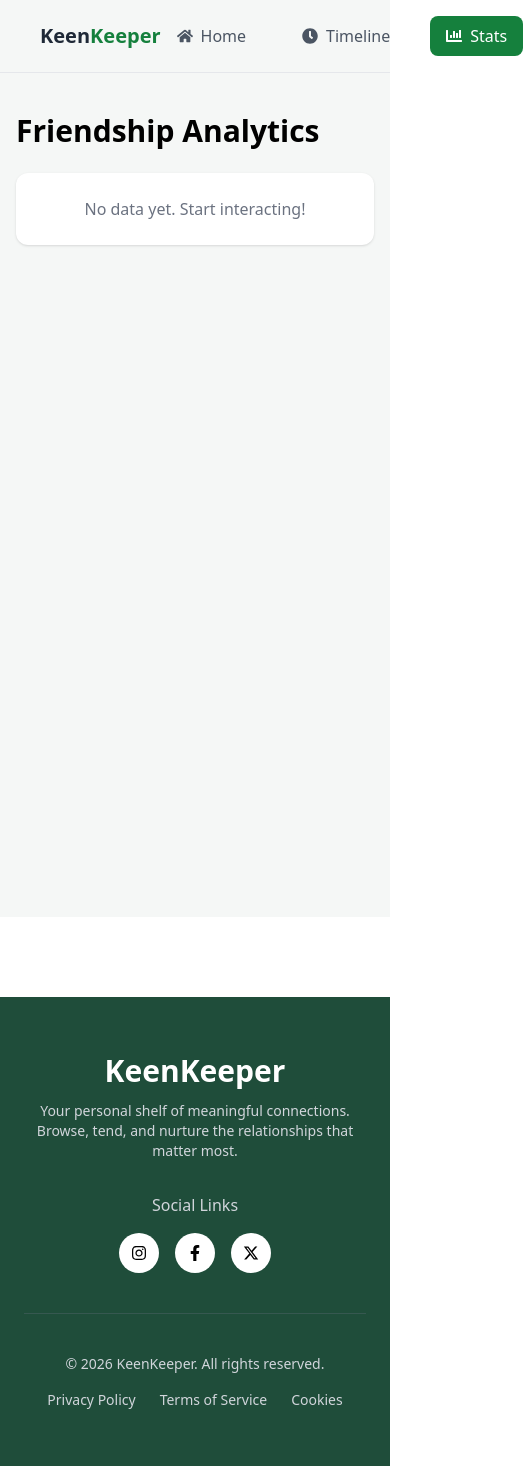
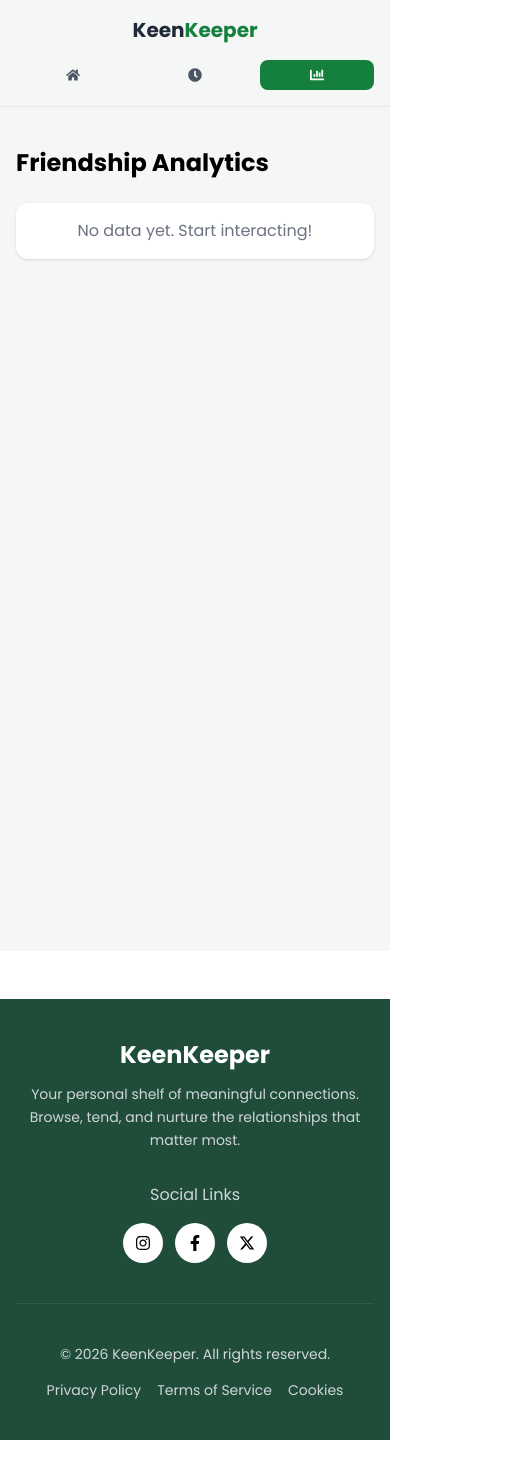
Before and after one commit to musfik070-gif/Assignment-7, a React (Vite) app: page /stats in a window 390 px wide. Shown: the whole page, 523 px wide, since content can reach past the window. After the commit the page ends 1440 px from the top, so only its background shows below. Built offline with nearby package versions, Linux system fonts and the light colour scheme.

Commit message:
made responsive for tablet and mobile

```diff
--- a/index.html
+++ b/index.html
@@ -3,6 +3,12 @@
   <head>
     <meta charset="UTF-8" />
     <link rel="icon" type="image/svg+xml" href="/favicon.svg" />
+    <link rel="preconnect" href="https://fonts.googleapis.com" />
+    <link rel="preconnect" href="https://fonts.gstatic.com" crossorigin />
+    <link
+      href="https://fonts.googleapis.com/css2?family=Geist:wght@100..900&family=Hind+Siliguri:wght@300;400;500;600;700&family=Inter:ital,opsz,wght@0,14..32,100..900;1,14..32,100..900&family=Manrope:wght@200..800&family=Open+Sans:ital,wght@0,300..800;1,300..800&family=Oswald:wght@200..700&family=Poppins:ital,wght@0,100;0,200;0,300;0,400;0,500;0,600;0,700;0,800;0,900;1,100;1,200;1,300;1,400;1,500;1,600;1,700;1,800;1,900&display=swap"
+      rel="stylesheet"
+    />
     <meta name="viewport" content="width=device-width, initial-scale=1.0" />
     <title>assignment-7</title>
   </head>
--- a/src/App.jsx
+++ b/src/App.jsx
@@ -4,9 +4,11 @@ import Footer from "./components/Footer";
 
 function App() {
   return (
-    <div>
+    <div className="min-h-screen flex flex-col">
       <Navbar />
-      <Outlet />
+      <main className="flex-1">
+        <Outlet />
+      </main>
       <Footer />
     </div>
   );
--- a/src/components/Footer.jsx
+++ b/src/components/Footer.jsx
@@ -3,13 +3,15 @@ import { FaXTwitter } from "react-icons/fa6";
 
 function Footer() {
   return (
-    <footer className="bg-[#1f4d3a] text-white mt-20">
-      <div className="max-w-6xl mx-auto px-6 py-14 text-center">
+    <footer className="bg-[#1f4d3a] text-white mt-12 sm:mt-16 lg:mt-20">
+      <div className="max-w-6xl mx-auto px-4 py-10 text-center sm:px-6 sm:py-12 lg:py-14">
         {/* Title */}
-        <h2 className="text-3xl md:text-4xl font-bold mb-3">KeenKeeper</h2>
+        <h2 className="text-2xl sm:text-3xl md:text-4xl font-bold mb-3">
+          KeenKeeper
+        </h2>
 
         {/* Subtitle */}
-        <p className="text-gray-300 text-sm md:text-base max-w-xl mx-auto">
+        <p className="text-gray-300 text-sm md:text-base max-w-xl mx-auto leading-relaxed">
           Your personal shelf of meaningful connections. Browse, tend, and
           nurture the relationships that matter most.
         </p>
@@ -18,7 +20,7 @@ function Footer() {
         <div className="mt-8">
           <p className="text-gray-300 mb-4">Social Links</p>
 
-          <div className="flex justify-center gap-4">
+          <div className="flex justify-center gap-3 sm:gap-4 flex-wrap">
             <div className="w-10 h-10 rounded-full bg-white flex items-center justify-center text-black cursor-pointer">
               <FaInstagram />
             </div>
@@ -40,7 +42,7 @@ function Footer() {
         <div className="flex flex-col md:flex-row justify-between items-center text-sm text-gray-300 gap-4">
           <p>© 2026 KeenKeeper. All rights reserved.</p>
 
-          <div className="flex gap-6">
+          <div className="flex flex-wrap justify-center gap-4 sm:gap-6">
             <span className="cursor-pointer hover:text-white">
               Privacy Policy
             </span>
--- a/src/components/FriendCard.jsx
+++ b/src/components/FriendCard.jsx
@@ -12,17 +12,19 @@ function FriendCard({ friend }) {
   return (
     <div
       onClick={() => navigate(`/friend/${friend.id}`)}
-      className="bg-white p-6 rounded-xl shadow cursor-pointer hover:shadow-lg transition text-center"
+      className="bg-white p-5 sm:p-6 rounded-xl shadow cursor-pointer hover:shadow-lg transition text-center"
     >
       {/* Image */}
       <img
         src={friend.picture}
         alt={friend.name}
-        className="w-16 h-16 rounded-full mx-auto mb-4 object-cover"
+        className="w-16 h-16 sm:w-20 sm:h-20 rounded-full mx-auto mb-4 object-cover"
       />
 
       {/* Name */}
-      <h3 className="font-semibold text-gray-800">{friend.name}</h3>
+      <h3 className="font-semibold text-gray-800 text-base sm:text-lg">
+        {friend.name}
+      </h3>
 
       {/* Days */}
       <p className="text-sm text-gray-500 mt-1">
--- a/src/components/Navbar.jsx
+++ b/src/components/Navbar.jsx
@@ -5,49 +5,51 @@ import { FaChartBar } from "react-icons/fa";
 
 function Navbar() {
   return (
-    <div className="flex justify-between items-center px-10 py-4 bg-[#f5f7f6] border-b">
+    <div className="bg-[#f5f7f6] border-b">
+      <div className="max-w-7xl mx-auto flex flex-col gap-4 px-4 py-4 sm:px-6 lg:flex-row lg:items-center lg:justify-between lg:px-8">
         {/* Logo */}
-      <h1 className="font-bold text-xl text-gray-800">
+        <h1 className="font-bold text-xl sm:text-2xl text-gray-800 text-center lg:text-left">
           Keen<span className="text-green-700">Keeper</span>
         </h1>
 
         {/* Nav Links */}
-      <div className="flex items-center gap-6 text-gray-600">
+        <div className="grid grid-cols-3 gap-2 text-sm text-gray-600 sm:flex sm:flex-wrap sm:justify-center sm:gap-3 lg:justify-end">
           <NavLink
             to="/"
             className={({ isActive }) =>
-            `flex items-center gap-2 px-4 py-2 rounded-lg ${
+              `flex items-center justify-center gap-2 rounded-lg px-3 py-2 sm:px-4 ${
                 isActive ? "bg-green-700 text-white" : "hover:bg-gray-200"
               }`
             }
           >
             <FaHome />
-          Home
+            <span className="hidden sm:inline">Home</span>
           </NavLink>
 
           <NavLink
             to="/timeline"
             className={({ isActive }) =>
-            `flex items-center gap-2 px-4 py-2 rounded-lg ${
+              `flex items-center justify-center gap-2 rounded-lg px-3 py-2 sm:px-4 ${
                 isActive ? "bg-green-700 text-white" : "hover:bg-gray-200"
               }`
             }
           >
             <FaClock />
-          Timeline
+            <span className="hidden sm:inline">Timeline</span>
           </NavLink>
 
           <NavLink
             to="/stats"
             className={({ isActive }) =>
-            `flex items-center gap-2 px-4 py-2 rounded-lg ${
+              `flex items-center justify-center gap-2 rounded-lg px-3 py-2 sm:px-4 ${
                 isActive ? "bg-green-700 text-white" : "hover:bg-gray-200"
               }`
             }
           >
             <FaChartBar />
-          Stats
+            <span className="hidden sm:inline">Stats</span>
           </NavLink>
+        </div>
       </div>
     </div>
   );
--- a/src/index.css
+++ b/src/index.css
@@ -1,3 +1,7 @@
 @tailwind base;
 @tailwind components;
 @tailwind utilities;
+
+body {
+  font-family: "Poppins", sans-serif;
+}
--- a/src/pages/Home.jsx
+++ b/src/pages/Home.jsx
@@ -16,14 +16,14 @@ function Home() {
 
   if (loading) {
     return (
-      <div className="min-h-screen flex items-center justify-center">
+      <div className="min-h-screen flex items-center justify-center px-4">
         <p className="text-gray-500 text-lg">Loading friends...</p>
       </div>
     );
   }
 
   return (
-    <div className="bg-[#f5f7f6] min-h-screen py-16">
+    <div className="bg-[#f5f7f6] min-h-screen py-10 sm:py-12 lg:py-16">
       {/* Main Container */}
       <div className="max-w-7xl mx-auto px-4 sm:px-6 lg:px-8">
         {/* Banner */}
@@ -38,7 +38,7 @@ function Home() {
             font-bold
             text-gray-800
             leading-[1.2]
-            max-w-[800px]
+            max-w-[900px]
           "
           >
             Friends to keep close in your life
@@ -66,6 +66,8 @@ function Home() {
             mt-6
             bg-green-700
             text-white
+            w-full
+            sm:w-auto
             px-6
             py-3
             rounded-lg
@@ -115,7 +117,7 @@ function Home() {
         </div>
 
         {/* Friends Section */}
-        <div className="mt-16 max-w-6xl mx-auto">
+        <div className="mt-12 sm:mt-16 max-w-6xl mx-auto">
           <h2 className="text-xl font-semibold text-gray-800 mb-6">
             Your Friends
           </h2>
@@ -135,7 +137,6 @@ function Home() {
             ))}
           </div>
         </div>
-
       </div>
     </div>
   );
--- a/src/pages/NotFound.jsx
+++ b/src/pages/NotFound.jsx
@@ -1,4 +1,10 @@
 function NotFound() {
-  return <div className="p-10 text-2xl text-red-500">404 Not Found</div>;
+  return (
+    <div className="min-h-screen bg-[#f5f7f6] px-4 flex items-center justify-center">
+      <div className="bg-white shadow rounded-xl px-6 py-8 text-center">
+        <p className="text-2xl font-semibold text-red-500">404 Not Found</p>
+      </div>
+    </div>
+  );
 }
 export default NotFound;
--- a/src/pages/Stats.jsx
+++ b/src/pages/Stats.jsx
@@ -1,5 +1,12 @@
 import { useTimeline } from "../context/TimelineContext";
-import { PieChart, Pie, Cell, Tooltip, Legend } from "recharts";
+import {
+  PieChart,
+  Pie,
+  Cell,
+  Tooltip,
+  Legend,
+  ResponsiveContainer,
+} from "recharts";
 
 function Stats() {
   const { timeline } = useTimeline();
@@ -26,19 +33,25 @@ function Stats() {
   return (
     <div className="bg-[#f5f7f6] min-h-screen py-10 px-4 sm:px-6 lg:px-8">
       <div className="max-w-4xl mx-auto">
-        <h1 className="text-3xl font-bold mb-6">Friendship Analytics</h1>
+        <h1 className="text-2xl sm:text-3xl font-bold mb-6">
+          Friendship Analytics
+        </h1>
 
-        <div className="bg-white p-6 rounded-xl shadow flex justify-center">
+        <div className="bg-white p-4 sm:p-6 rounded-xl shadow">
           {timeline.length === 0 ? (
-            <p className="text-gray-500">No data yet. Start interacting!</p>
+            <p className="text-gray-500 text-center">
+              No data yet. Start interacting!
+            </p>
           ) : (
-            <PieChart width={300} height={300}>
+            <div className="w-full h-[300px] sm:h-[360px]">
+              <ResponsiveContainer width="100%" height="100%">
+                <PieChart>
                   <Pie
                     data={data}
                     cx="50%"
                     cy="50%"
-                innerRadius={70}
-                outerRadius={100}
+                    innerRadius={55}
+                    outerRadius={90}
                     paddingAngle={5}
                     dataKey="value"
                   >
@@ -50,6 +63,8 @@ function Stats() {
                   <Tooltip />
                   <Legend />
                 </PieChart>
+              </ResponsiveContainer>
+            </div>
           )}
         </div>
       </div>
--- a/src/pages/Timeline.jsx
+++ b/src/pages/Timeline.jsx
@@ -13,14 +13,14 @@ function Timeline() {
   return (
     <div className="bg-[#f5f7f6] min-h-screen py-10 px-4 sm:px-6 lg:px-8">
       <div className="max-w-4xl mx-auto">
-        <h1 className="text-3xl font-bold mb-6">Timeline</h1>
+        <h1 className="text-2xl sm:text-3xl font-bold mb-6">Timeline</h1>
 
-        <div className="flex gap-3 mb-6">
+        <div className="flex flex-wrap gap-3 mb-6">
           {["All", "Call", "Text", "Video"].map((type) => (
             <button
               key={type}
               onClick={() => setFilter(type)}
-              className={`px-4 py-1 rounded ${
+              className={`px-4 py-2 rounded-lg text-sm sm:text-base ${
                 filter === type ? "bg-green-700 text-white" : "bg-gray-200"
               }`}
             >
@@ -36,14 +36,14 @@ function Timeline() {
             {filteredTimeline.map((item) => (
               <div
                 key={item.id}
-                className="bg-white p-4 rounded-lg shadow flex justify-between items-center"
+                className="bg-white p-4 rounded-lg shadow flex flex-col gap-3 sm:flex-row sm:items-center sm:justify-between"
               >
                 <div>
                   <p className="font-medium">{item.title}</p>
                   <p className="text-sm text-gray-500">{item.date}</p>
                 </div>
 
-                <div className="text-xl">
+                <div className="text-xl self-start sm:self-auto">
                   {item.type === "Call" && "📞"}
                   {item.type === "Text" && "💬"}
                   {item.type === "Video" && "🎥"}
```
Also changed, not shown: src/pages/FriendDetails.jsx (+14 -6 lines). Lines whose indentation alone changed are shown as unchanged.
